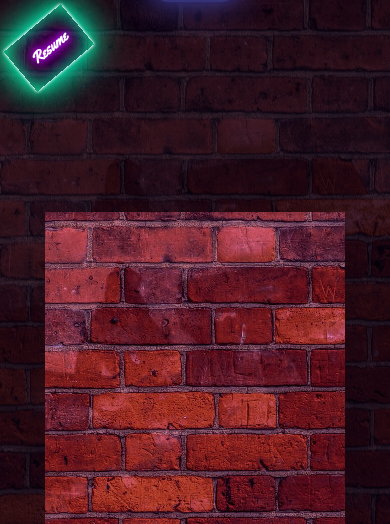
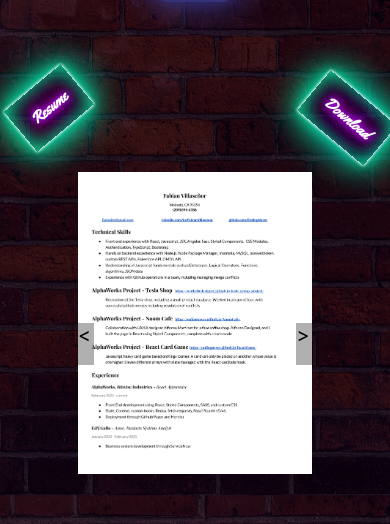
Before and after one commit to EndingNever/PortfolioV2, a React (Create React App) app: page / in a window 390 px wide. Shown: the part 1456-1980 px from the top of the page. Built offline with nearby package versions, Linux system fonts and the light colour scheme.

Commit message:
resume carousel

```diff
--- a/src/Components/Resume/Resume.js
+++ b/src/Components/Resume/Resume.js
@@ -1,21 +1,41 @@
-import React from 'react'
+import React, { useState } from 'react'
 import { ProjectsHeader } from '../../Styled'
 import "./Resume.scss"
 // import resume from "./ResumeFinal.pdf"
 // import resume from "./ResumeFinal.pdf"
 
 export default function Resume() {
+
+  const [image, setImage] = useState("/files/resume1.jpg")
+
+  const imageCarousel = () => {
+    if (image === "/files/resume1.jpg") {
+      setImage("/files/resume2.jpg");
+    }
+    else if (image === "/files/resume2.jpg") {
+      setImage("/files/resume1.jpg")
+    }
+  }
+
   return (
     <div className='resume-container'>
-      <ProjectsHeader>Resume</ProjectsHeader>
+      <ProjectsHeader>Resume </ProjectsHeader>
+      <ProjectsHeader className='download'>Download</ProjectsHeader>
       <div className="resume">
-        <iframe className='iframe' title="Resume" src={process.env.PUBLIC_URL + "/files/Resume3.pdf"} frameBorder="0">
-        </iframe>
-        {/* <embed src={process.env.PUBLIC_URL + "./ResumeFinal.pdf"} type="application/pdf" width="100%" height="100%">
-           <p>Your web browser doesn't have a PDF plugin.
-            Instead you can <a href={resume}>click here to
-              download the PDF file.</a></p>
-        </embed> */}
+        <embed className='iframe' title="Resume" src={process.env.PUBLIC_URL + "/files/Resume3.pdf"} frameBorder="0">
+        </embed>
+        <div className="resume-image">
+          <img src={image} alt="resume" />
+          <div onClick={imageCarousel} className="angle">
+            <div className="left">
+              {"<"}
+            </div>
+            <div className="right">
+              {">"}
+            </div>
+          </div>
+        </div>
+        {/* <img src="/files/resume2.jpg" alt="" /> */}
       </div>
     </div>
   )
--- a/src/Components/Resume/Resume.scss
+++ b/src/Components/Resume/Resume.scss
@@ -1,17 +1,78 @@
-.resume-container{
+.resume-container {
   margin-top: 40px;
   margin-bottom: 40px;
-  .resume{
+  .download {
+    display: none;
+  }
+  .resume {
     display: grid;
     justify-items: center;
-    iframe, object{
+    iframe,
+    embed {
       margin-top: 200px;
       height: 90vh;
       min-width: 60vw;
     }
+    img {
+      display: none;
+    }
   }
 }
 
-// @media screen and (max-width: 1080px) {
-
-// }
+@media screen and (max-width: 900px) {
+  .resume-container {
+    // margin-top: 40px;
+    // margin-bottom: 40px;
+    .download {
+      display: block;
+      transform: rotate(40deg);
+      right: 0px;
+      margin-top: 20px;
+    }
+    .resume {
+      margin-top: 100px;
+      // outline: 2px solid red;
+      embed {
+        display: none;
+      }
+      .resume-image {
+        margin-top: 100px;
+        position: relative;
+        // border: 2px solid purple;
+        .angle {
+          width: 6vw;
+          // border: 2px solid green;
+          position: absolute;
+          font-size: 5vw;
+          color: black;
+          // margin-top: 50%;
+          top: 50%;
+          width: 100%;
+          display: flex;
+          justify-content: space-between;
+          .left {
+            background-color: rgba(0, 0, 0, 0.311);
+            height: 5vh;
+            width: 4vw;
+            &:active {
+              background-color: rgba(0, 0, 0, 0.6);
+            }
+          }
+          .right {
+            background-color: rgba(0, 0, 0, 0.311);
+            height: 5vh;
+            width: 4vw;
+            &:active {
+              background-color: rgba(0, 0, 0, 0.6);
+            }
+          }
+        }
+        img {
+          // margin-top: 100px;
+          display: block;
+          width: 60vw;
+        }
+      }
+    }
+  }
+}
```
Also changed, not shown: public/files/resume1.jpg (added), public/files/resume2.jpg (added).
